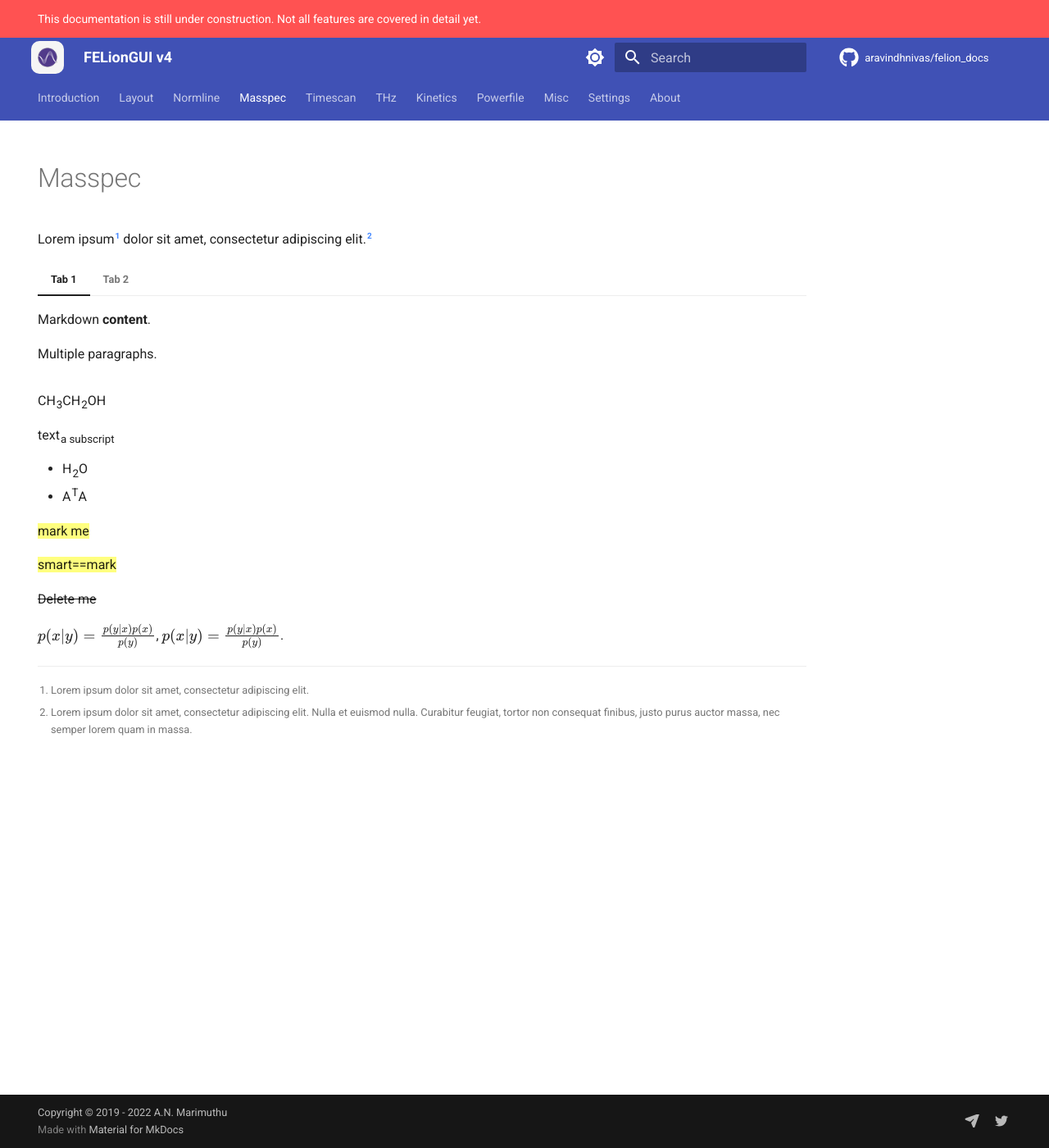
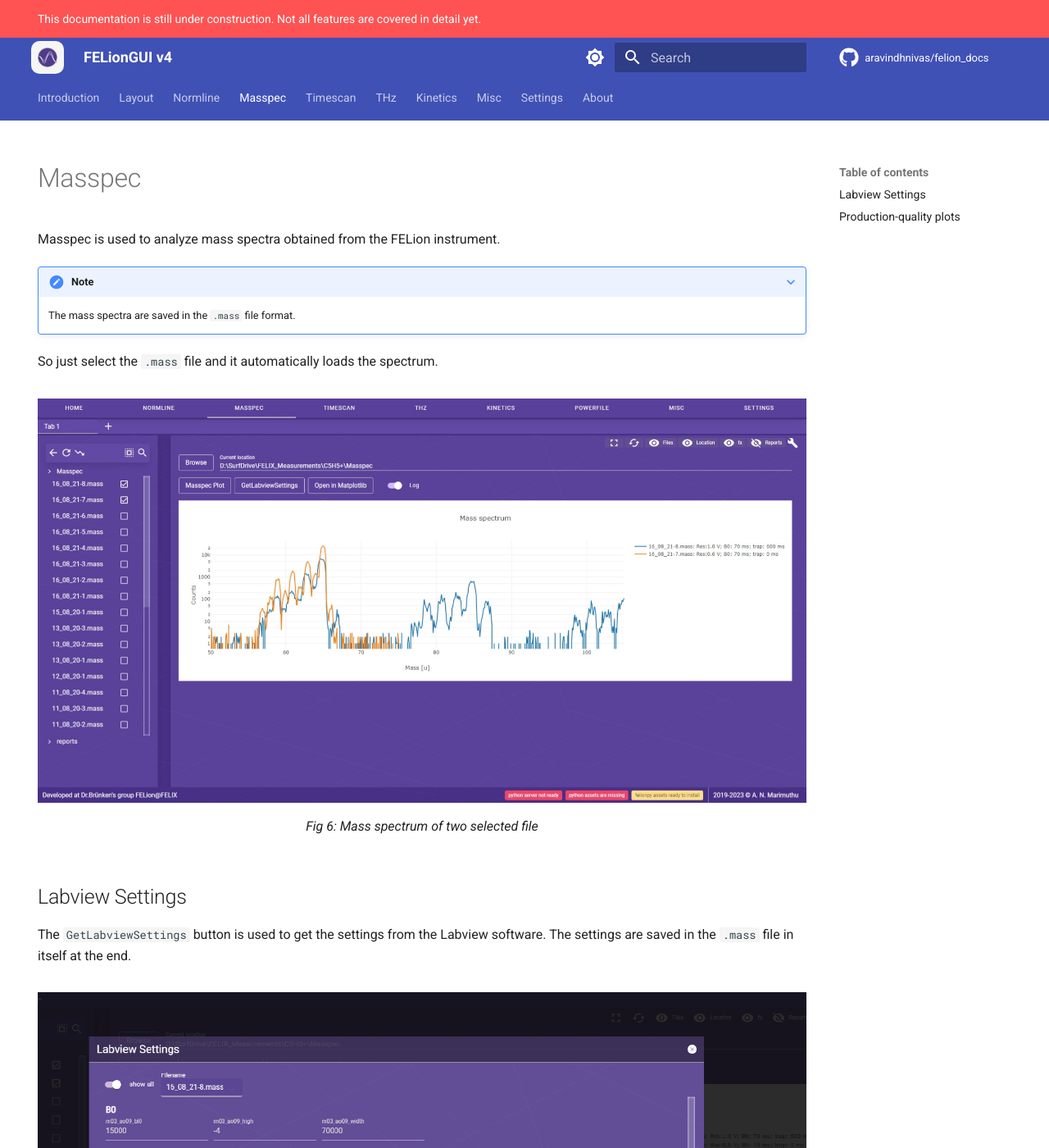
Before and after one commit to aravindhnivas/felion_docs, an MkDocs documentation site: the page built from docs/masspec.md, in a window 1280 px wide and 1400 px high. Shown: the whole window at 82% size. Built offline with MkDocs 1.6.1 and Material for MkDocs 9.7.7, drawn with Linux system fonts in a browser that asks for light colours; comment, search, counter and statistics services are not loaded; some of the changed text lies outside the part shown.

Commit message:
masspec update

```diff
--- a/docs/masspec.md
+++ b/docs/masspec.md
@@ -5,36 +5,37 @@ hide:
 
 # Masspec
 
-Lorem ipsum[^1] dolor sit amet, consectetur adipiscing elit.[^2]
+Masspec is used to analyze mass spectra obtained from the FELion instrument.
+???+ note
+    The mass spectra are saved in the `.mass` file format.
 
-=== "Tab 1"
-    Markdown **content**.
+So just select the `.mass` file and it automatically loads the spectrum.
 
-    Multiple paragraphs.
+<figure markdown>
+  ![Image title](assets/images/masspec/masspec.jpeg){ align=left }
+  <figcaption>Fig 6: Mass spectrum of two selected file</figcaption>
+</figure>
 
-=== "Tab 2"
-    More Markdown **content**.
+## Labview Settings
 
-    - list item a
-    - list item b
+The `GetLabviewSettings` button is used to get the settings from the Labview software.
+The settings are saved in the `.mass` file in itself at the end.
 
-CH~3~CH~2~OH
+<figure markdown>
+  ![Image title](assets/images/masspec/felion_docs_labview%20seetings.png){ align=left }
+  <figcaption>Fig 7: Labview settings for the selected file</figcaption>
+</figure>
 
-text~a\ subscript~
+## Production-quality plots
 
-- H~2~O
-- A^T^A
+The `Open in matplotlib` button is used to plot the mass spectrum in `matplotlib` and save it in a high-resolution image file.
 
-==mark me==
+<figure markdown>
+  ![Image title](assets/images/masspec/felion_docs_masspec%20matplotlib.png){ align=left }
+  <figcaption>Fig 8: High quality masspec figure</figcaption>
+</figure>
 
-==smart==mark==
-
-~~Delete me~~
-
-$p(x|y) = \frac{p(y|x)p(x)}{p(y)}$, \(p(x|y) = \frac{p(y|x)p(x)}{p(y)}\).
-
-[^1]: Lorem ipsum dolor sit amet, consectetur adipiscing elit.
-[^2]:
-    Lorem ipsum dolor sit amet, consectetur adipiscing elit. Nulla et euismod
-    nulla. Curabitur feugiat, tortor non consequat finibus, justo purus auctor
-    massa, nec semper lorem quam in massa.
+<figure markdown>
+  ![Image title](assets/images/masspec/felion_docs-fig-controller.png){ align=left }
+  <figcaption>Fig 9: Figure controller</figcaption>
+</figure>
--- a/docs/powerfile.md
+++ /dev/null
@@ -1,6 +0,0 @@
----
-hide:
-  - navigation
----
-
-# Powerfile
--- a/mkdocs.yml
+++ b/mkdocs.yml
@@ -54,7 +54,7 @@ nav:
     - Kinetics:
       - kinetics/ROSAA.md
       - kinetics/timescan.md
-    - powerfile.md
+    # - powerfile.md
     - misc.md
     - settings.md
     - about.md
```
Also changed, not shown: docs/index.md (+1 -1 lines), docs/assets/images/masspec/felion_docs-fig-controller.png (added), docs/assets/images/masspec/felion_docs_labview seetings.png (added), docs/assets/images/masspec/felion_docs_masspec matplotlib.png (added), docs/assets/images/masspec/masspec.jpeg (added).
